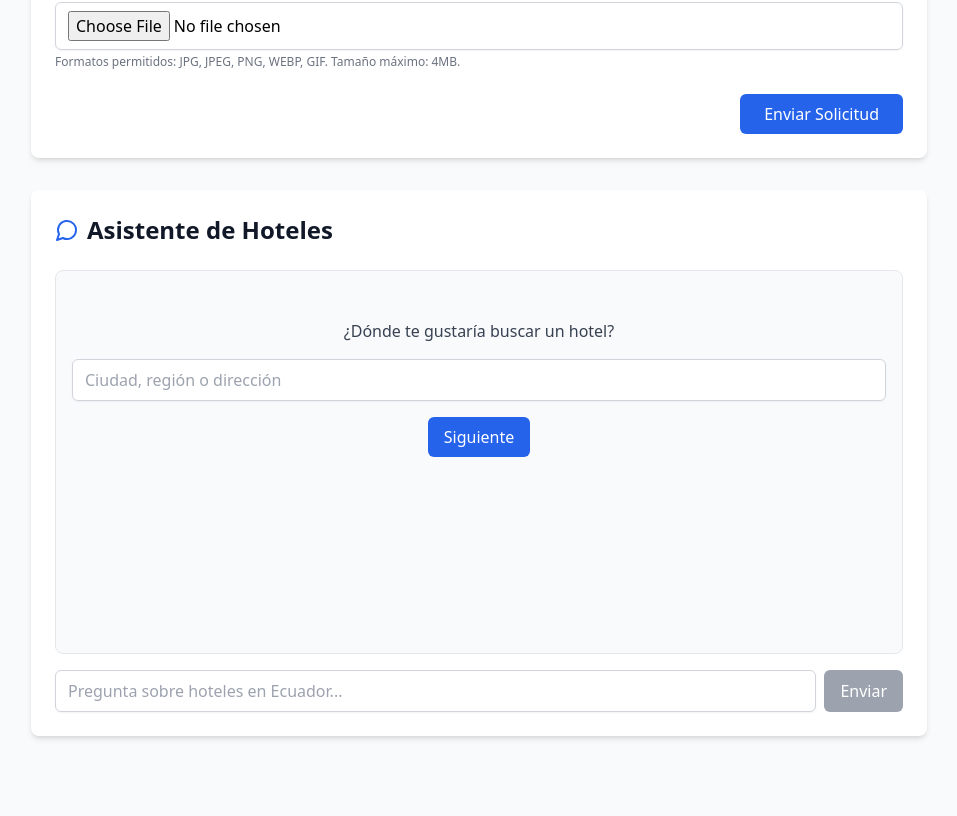
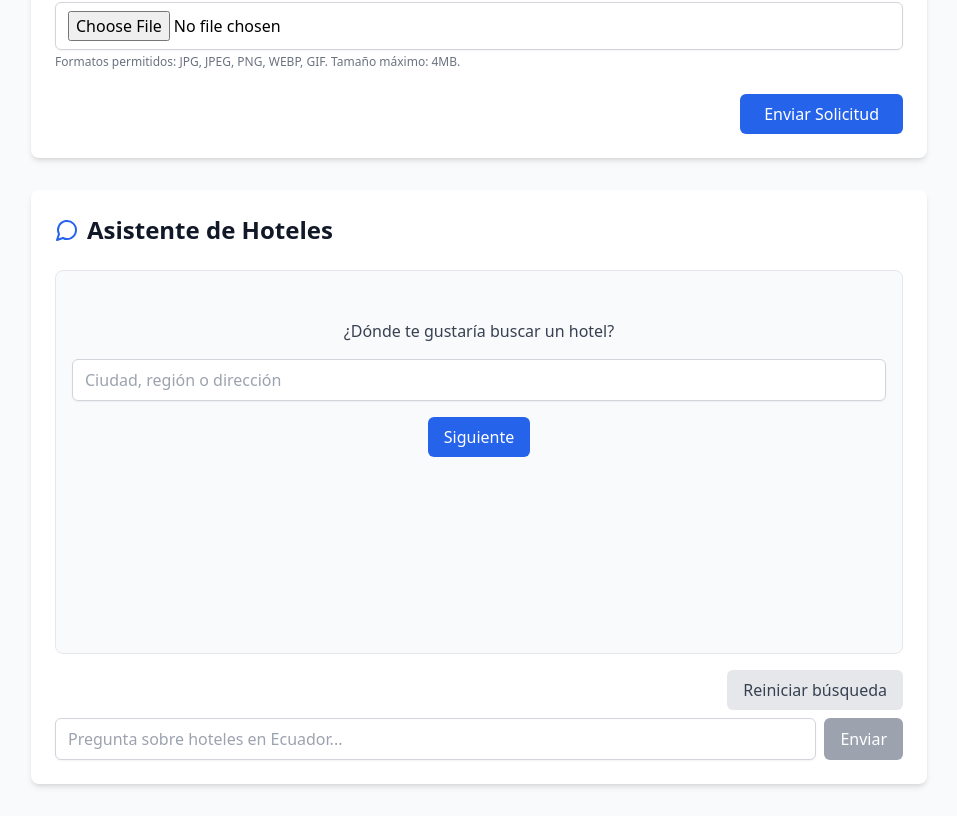
Before and after one commit to Mau567/AHOTEC_chatbot, a Next.js app: page / in a window 1280 px wide. Shown: the part 1895-2711 px from the top of the page, without its empty margins (161-1118 px from the left). Before the commit the page ends 2663 px from the top, so only its background shows below. Built offline with nearby package versions, Linux system fonts and the light colour scheme.

Commit message:
Add reset functionality for chatbot in Home component. Implement a button to clear user inputs and reset chat state, enhancing user experience during hotel search.

```diff
--- a/app/page.tsx
+++ b/app/page.tsx
@@ -297,6 +297,17 @@ export default function Home() {
       setNoResults(true)
       setIsLoading(false)
     }
+  }
+
+  // Add a reset handler for the chatbot
+  const handleChatReset = () => {
+    setChatStep('ubicacion')
+    setUserLocation('')
+    setUserHotelType('')
+    setHotelResults([])
+    setNoResults(false)
+    setSelectedHotel(null)
+    setUserInput('')
   }
 
   return (
@@ -682,7 +693,14 @@ export default function Home() {
                 </div>
               )}
             </div>
-
+            <div className="flex justify-end mb-2">
+              <button
+                onClick={handleChatReset}
+                className="bg-gray-200 text-gray-700 px-4 py-2 rounded-md hover:bg-gray-300 transition-colors"
+              >
+                Reiniciar búsqueda
+              </button>
+            </div>
             {selectedHotel && (
               <HotelDetailModal hotel={selectedHotel} onClose={() => setSelectedHotel(null)} />
             )}
```
